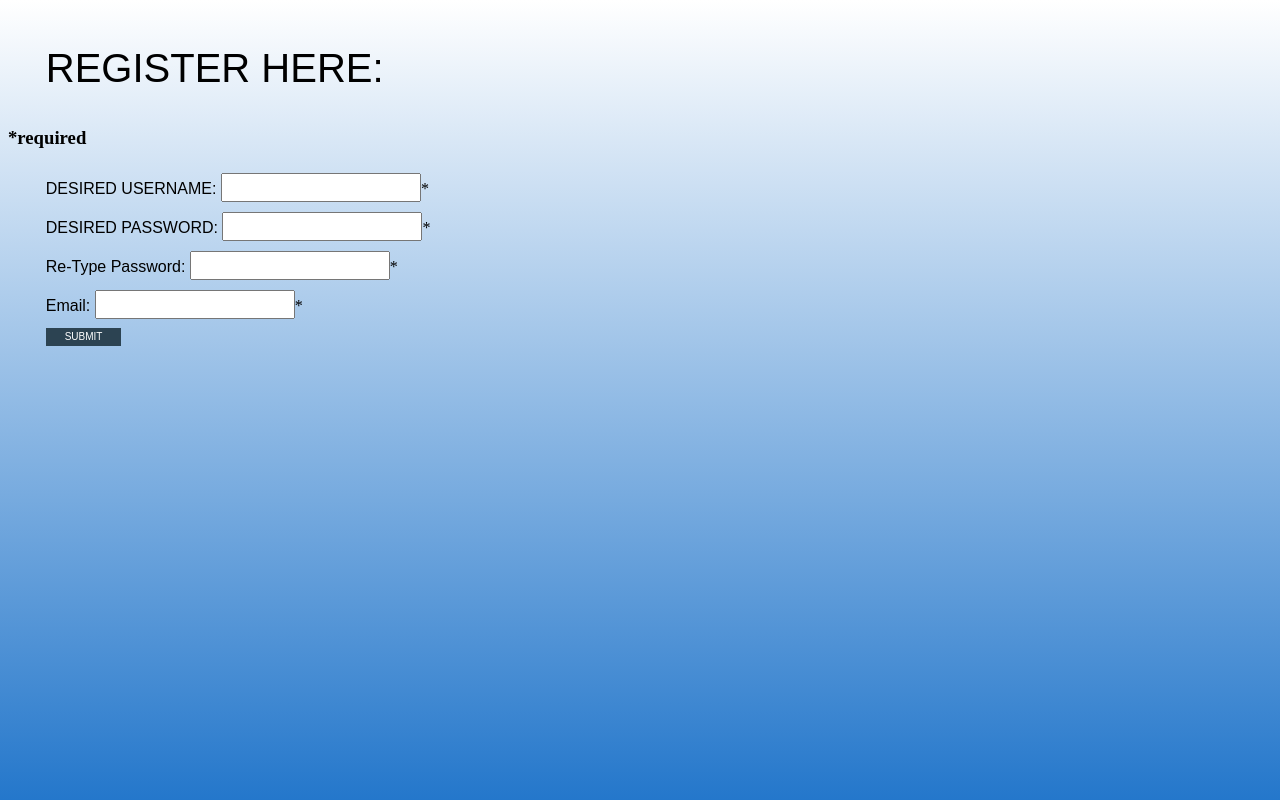
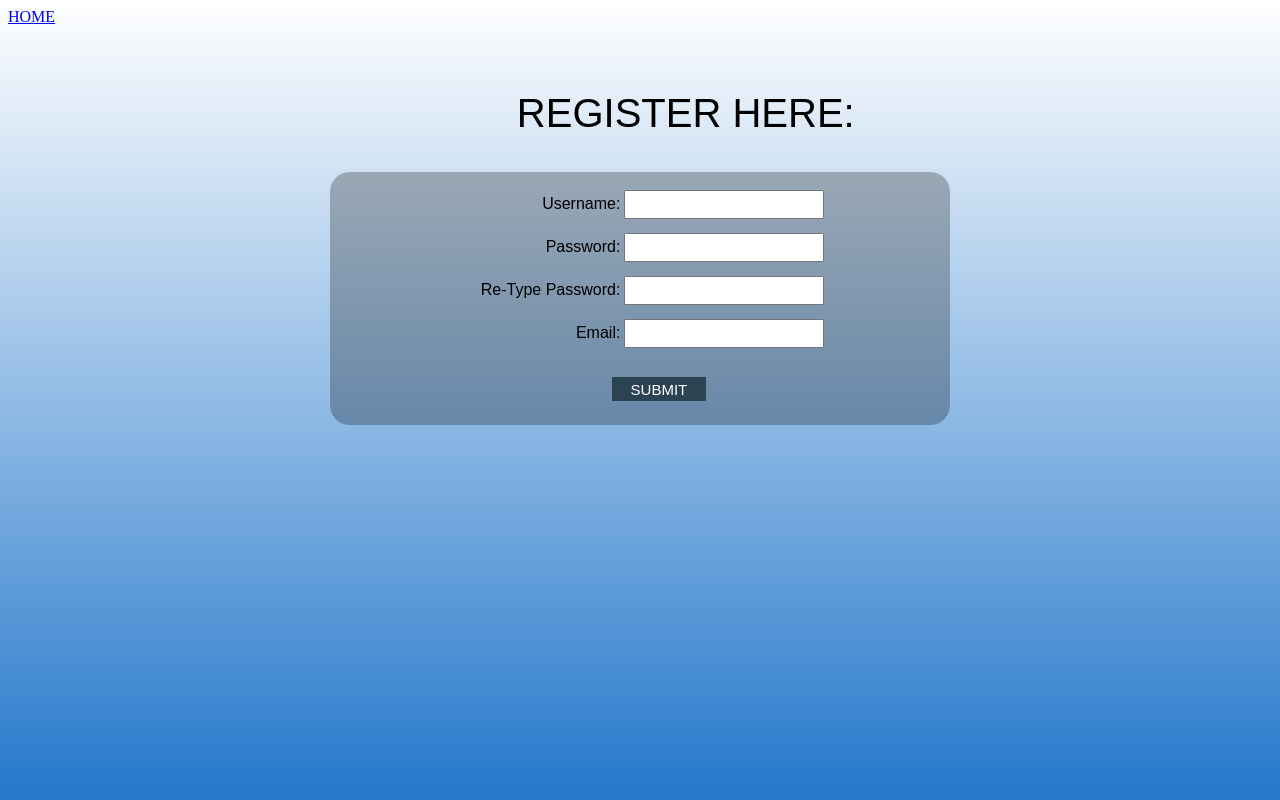
Before and after one commit to ConnorChristensen/CS290, a PHP site: page /login_registration/register.php in a window 1280 px wide; the page is wider, and only the part inside the window is pictured. Run offline with PHP 8.4, Linux system fonts and the light colour scheme; data that the repository does not hold is empty.

Commit message:
Loading pin on map an updated register css

```diff
--- a/Map_Page/travel.html
+++ b/Map_Page/travel.html
@@ -1,7 +1,8 @@
 <html>
 <head>
-    <script src="https://maps.googleapis.com/maps/api/js"></script>;
+    <script src="https://maps.googleapis.com/maps/api/js"></script>
     <script type="text/javascript" src="travel.js"></script>
+    <link rel="stylesheet" href="travel.css">
 </head>
 
 
--- a/login_registration/register.css
+++ b/login_registration/register.css
@@ -1,3 +1,7 @@
+html {
+    overflow-x: hidden;
+}
+
 body{
     background: linear-gradient( white, #2477cb);
 }
@@ -11,6 +15,13 @@ h1 {
     border-width: thick;
     font-family: sans-serif;
     font-weight: 100;
+    width: 100vw;
+    text-align: center;
+}
+
+h3 {
+    width: 100vw;
+    text-align: center;
 }
 
 label {
@@ -21,6 +32,10 @@ label {
     color: black;
 }
 
+table {
+    width: 600px;
+}
+
 .textBox {
     font-size: 20px;
     margin: 5px 0;
@@ -28,14 +43,25 @@ label {
     width: 200px;
 }
 
+#around {
+    margin: auto;
+    background: rgba(2, 2, 2, 0.26);
+    border-radius: 20px;
+    width: 600px;
+    padding: 10px 10px 5px 10px;
+
+}
+
+.alignRight {
+    text-align: right;
+    margin-right: 10px;
+}
+
 input[type=submit]{
     margin-left: 1cm;
-    margin-top: .1cm;
-    padding-left: .5cm;
-    padding-right: .5cm;
-    padding-bottom: .1cm;
-    padding-top: .1cm;
-    font-size: 10px;
+    margin-top: 20px;
+    padding: .1cm .5cm;
+    font-size: 15px;
     color: white;
     border: none;
     text-decoration: none;
--- a/login_registration/register.php
+++ b/login_registration/register.php
@@ -2,6 +2,7 @@
 session_start()
 ?>
     <html>
+
     <head>
         <title>Badges registration page</title>
         <link rel="stylesheet" type="text/css" href="./register.css">
@@ -91,25 +92,53 @@ if($_SERVER["REQUEST_METHOD"] == "POST" && $test_db == true){
 
 ?>
     </head>
+
     <body>
-
+        <a href="../index.html">HOME</a>
         <h1>REGISTER HERE: </h1>
-	<h3>*required</h3>
-    <form method = "post" action = "<?php echo htmlspecialchars($_SERVER["PHP_SELF"]); ?>">
-        <label>DESIRED USERNAME: </label>
-        <input type="text" name="username" class="textBox"><span class="error">* <?php echo $user_name_err; ?></span>
-        </br>
-        <label>DESIRED PASSWORD: </label>
-        <input type="password" name="password1" class="textBox"><span class="error">* <?php echo $pass_err; ?></span>
-        </br>
+        <div id="around">
+            <form method="post" action="<?php echo htmlspecialchars($_SERVER[" PHP_SELF "]); ?>">
+                <table>
+                    <tr>
+                        <td class="alignRight">
+                            <label>Username: </label>
+                        </td>
+                        <td class="inputField">
+                            <input type="text" name="username" class="textBox"><span class="error"><?php echo $user_name_err; ?></span>
+                        </td>
+                    </tr>
+                    <tr>
+                        <td class="alignRight">
+                            <label>Password: </label>
+                        </td>
+                        <td class="inputField">
+                            <input type="password" name="password1" class="textBox"><span class="error"><?php echo $pass_err; ?></span>
+                        </td>
+                    </tr>
+                    <tr>
+                        <td class="alignRight">
                             <label>Re-Type Password: </label>
-		<input type="password" name="password2" class="textBox"><span class="error">* <?php echo $pass_err_2; ?></span>
-        <br>
+                        </td>
+                        <td class="inputField">
+                            <input type="password" name="password2" class="textBox"><span class="error"><?php echo $pass_err_2; ?></span>
+                        </td>
+                    </tr>
+                    <tr>
+                        <td class="alignRight">
                             <label>Email: </label>
-		<input type="text" name="email" class="textBox"><span class="error">* <?php echo $email_err; ?></span>
-		<br>
+                        </td>
+                        <td class="inputField">
+                            <input type="text" name="email" class="textBox"><span class="error"><?php echo $email_err; ?></span>
+                        </td>
+                    </tr>
+                    <tr>
+                        <td colspan="2" style="text-align: center">
                             <input type="submit" value="SUBMIT">
+                        </td>
+                    </tr>
+                </table>
             </form>
+        </div>
         <?php
 	if($insert === 1){
 		if($result = $db->query("select uid,username from cs290")){
@@ -121,7 +150,10 @@ if($_SERVER["REQUEST_METHOD"] == "POST" && $test_db == true){
 			}
 		}
 		$_SESSION["uid"] = "$uid"; //automatically set session when user registers
-	?><script>location.replace('http://web.engr.oregonstate.edu/~buffumw/Login_page/CS290/login_registration/success.php');</script>
+	?>
+            <script>
+                location.replace('http://web.engr.oregonstate.edu/~buffumw/Login_page/CS290/login_registration/success.php');
+            </script>
             <?php
 	}else{
 		session_unset();
@@ -131,4 +163,5 @@ if($_SERVER["REQUEST_METHOD"] == "POST" && $test_db == true){
 	$db->close();
 	?>
     </body>
+
     </html>
```
Also changed, not shown: Map_Page/travel.js (+30 -2 lines). Lines whose indentation alone changed are shown as unchanged.
